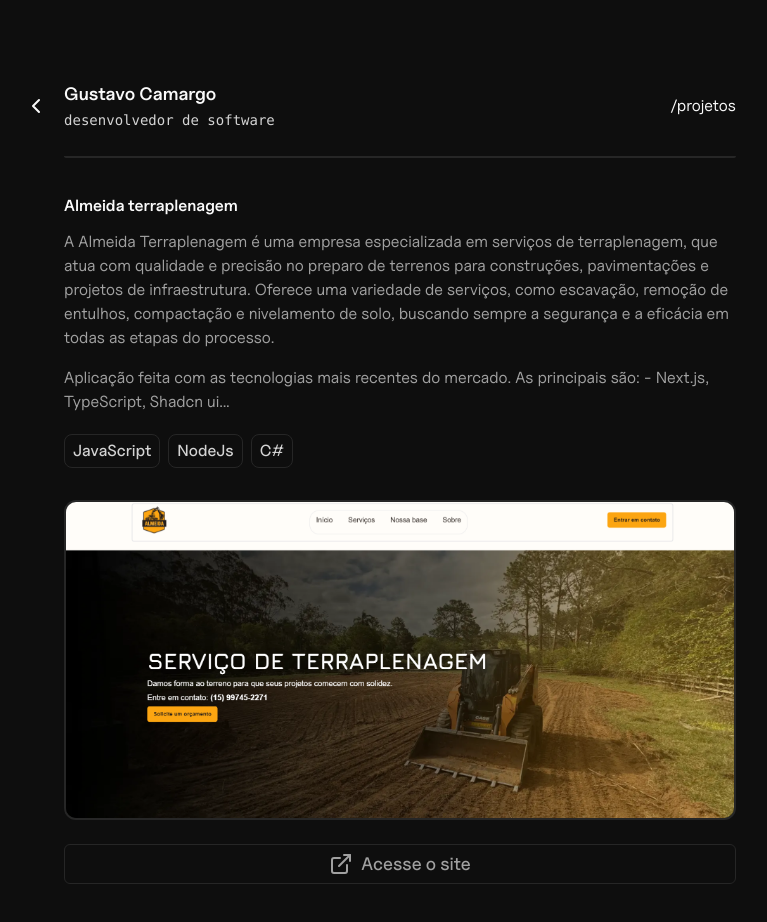
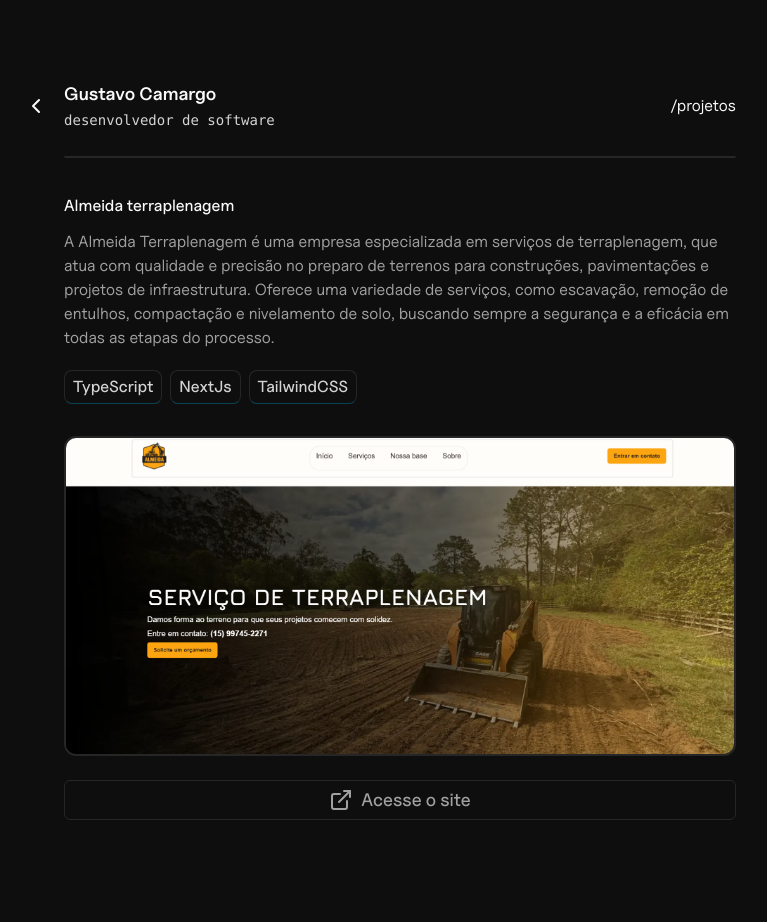
Before and after one commit to gusfngg/portifolio, a Next.js app: page /projects/almeida-terraplenagem in a window 1280 px wide. Shown: the whole page, without its empty margins (240-1007 px from the left). After the commit the page ends 860 px from the top, so only its background shows below. Built offline with nearby package versions, Linux system fonts and the light colour scheme.

Commit message:
add news stacks in projects

```diff
--- a/src/app/layout.tsx
+++ b/src/app/layout.tsx
@@ -25,8 +25,7 @@ export default function RootLayout({
           [&::-webkit-scrollbar-thumb]:bg-neutral-800
           dark:[&::-webkit-scrollbar-track]:bg-neutral-900
           dark:[&::-webkit-scrollbar-thumb]:bg-neutral-800
-          selection:bg-emerald-100
-          dark:selection:bg-emerald-950
+          selection:bg-cyan-950
           >`}
       >
         <div className="min-h-full px-6 py-10">
--- a/src/app/projects/almeida-terraplenagem/page.tsx
+++ b/src/app/projects/almeida-terraplenagem/page.tsx
@@ -9,7 +9,7 @@ export default function AlmeidaTerraplenagem() {
   return (
     <div>
       <div>
-        <h1 className="text-base text-primary font-semibold leading-none">
+        <h1 className="text-base text-primary font-medium leading-none">
           Almeida terraplenagem
         </h1>
 
@@ -22,15 +22,10 @@ export default function AlmeidaTerraplenagem() {
           segurança e a eficácia em todas as etapas do processo.
         </p>
 
-        <p className="text-neutral-600 text-sm md:text-base dark:text-neutral-400 mt-4">
-          Aplicação feita com as tecnologias mais recentes do mercado. As
-          principais são: - Next.js, TypeScript, Shadcn ui...
-        </p>
-
         <div className="flex items-center gap-2 mt-5">
-          <Stack stack="JavaScript" />
-          <Stack stack="NodeJs" />
-          <Stack stack="C#" />
+          <Stack stack="TypeScript" />
+          <Stack stack="NextJs" />
+          <Stack stack="TailwindCSS" />
         </div>
 
         <Image className="mt-8 rounded-xl border-2" src={AlmeidaImage} alt="" />
--- a/src/app/projects/ignite-timer/page.tsx
+++ b/src/app/projects/ignite-timer/page.tsx
@@ -1,13 +1,7 @@
 export default function IgniteTimer() {
   return (
-    <div>
-      <div>
-        <h1 className="text-lg text-primary font-medium leading-none">
-          Ignite-timer
-        </h1>
-
-        <p className="text-neutral-400 mt-4">.</p>
-      </div>
+    <div className="flex items-center justify-center">
+      <h1 className="text-2xl font-bold ">ignite-timer</h1>
     </div>
   )
 }
--- a/src/app/projects/pizza-shop/page.tsx
+++ b/src/app/projects/pizza-shop/page.tsx
@@ -4,6 +4,7 @@ import Image from 'next/image'
 import PizzaShopImage from '@/assets/pizza-shop.png'
 import PizzaShopImage2 from '@/assets/pizza-shop2.png'
 import { Button } from '@/components/ui/button'
+import Stack from '@/components/stack'
 
 export default function PizzaShop() {
   return (
@@ -19,6 +20,12 @@ export default function PizzaShop() {
           performance e Styled-components. Oferece uma interface otimizada e de
           fácil uso.
         </p>
+
+        <div className="flex items-center gap-2 mt-5">
+          <Stack stack="TypeScript" />
+          <Stack stack="ReactJs" />
+          <Stack stack="Styled-components" />
+        </div>
 
         <Image
           className="mt-8 rounded-xl border-2"
@@ -37,8 +44,8 @@ export default function PizzaShop() {
           asChild
         >
           <Link href={'https://almeidaterraplenagem.com.br'} target="_blank">
-            <Github className="text-neutral-600 dark:text-neutral-400 size-6" />
-            <span className="text-neutral-600 dark:text-neutral-400 text-lg leading-none">
+            <Github className="text-neutral-600 dark:text-neutral-400 size-4" />
+            <span className="text-neutral-600 dark:text-neutral-400  leading-none">
               Acesse o github do projeto
             </span>
           </Link>
--- a/src/components/header.tsx
+++ b/src/components/header.tsx
@@ -37,7 +37,7 @@ export default function Header() {
             /projetos
             <div
               data-is-current-path={path === '/projects'}
-              className="hidden data-[is-current-path=true]:block size-[5px] bg-emerald-600 absolute rounded-full left-1/2"
+              className="hidden data-[is-current-path=true]:block size-[5px] bg-cyan-600 absolute rounded-full left-1/2"
             />
           </Link>
         </div>
--- a/src/components/stack.tsx
+++ b/src/components/stack.tsx
@@ -4,7 +4,7 @@ interface StackInterface {
 
 export default function Stack({ stack }: StackInterface) {
   return (
-    <div className="py-1 px-2 border-[1.5px] max-w-fit rounded-lg">
+    <div className="py-1 px-2 border-[1.5px] max-w-fit rounded-lg border-b-cyan-600/40">
       <span className="font-medium text-neutral-300">{stack}</span>
     </div>
   )
```
